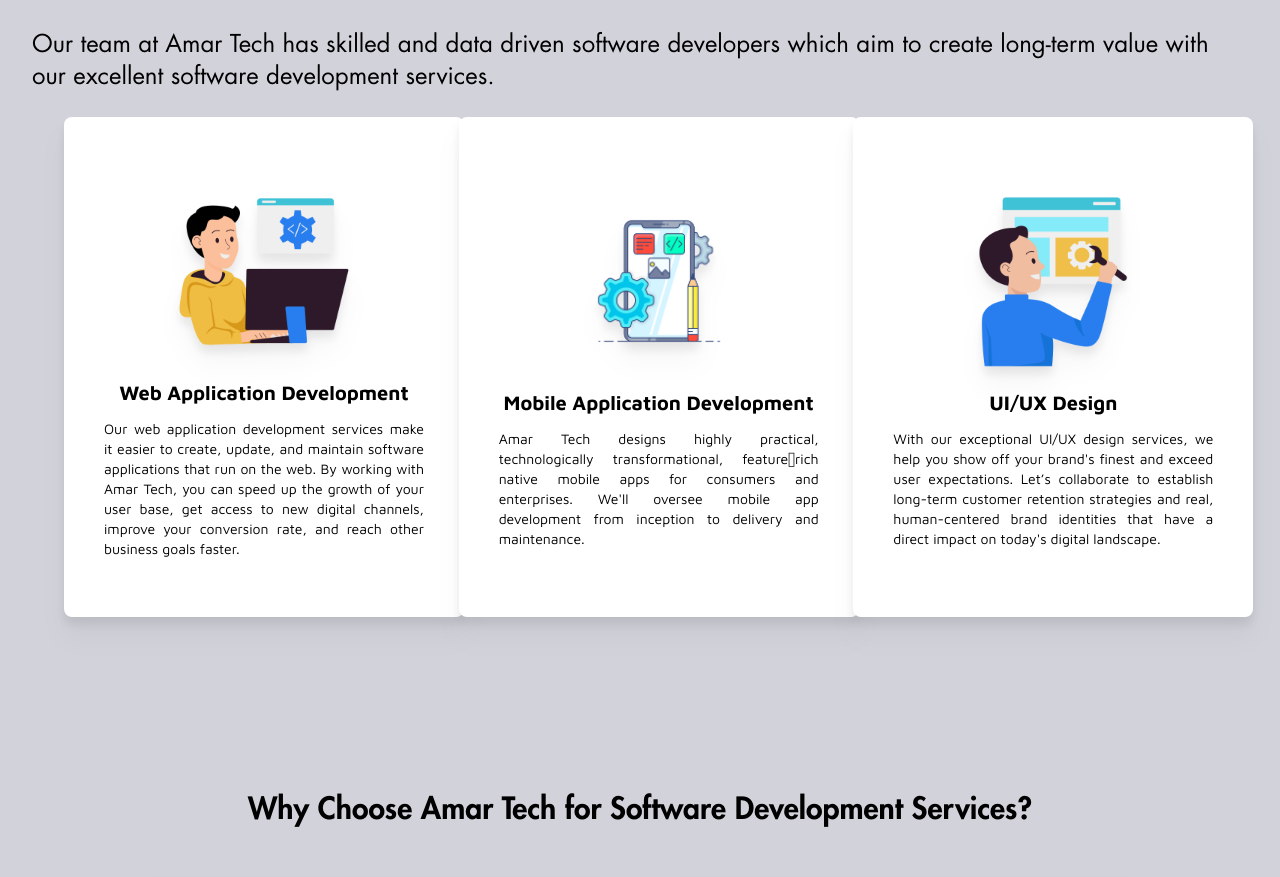
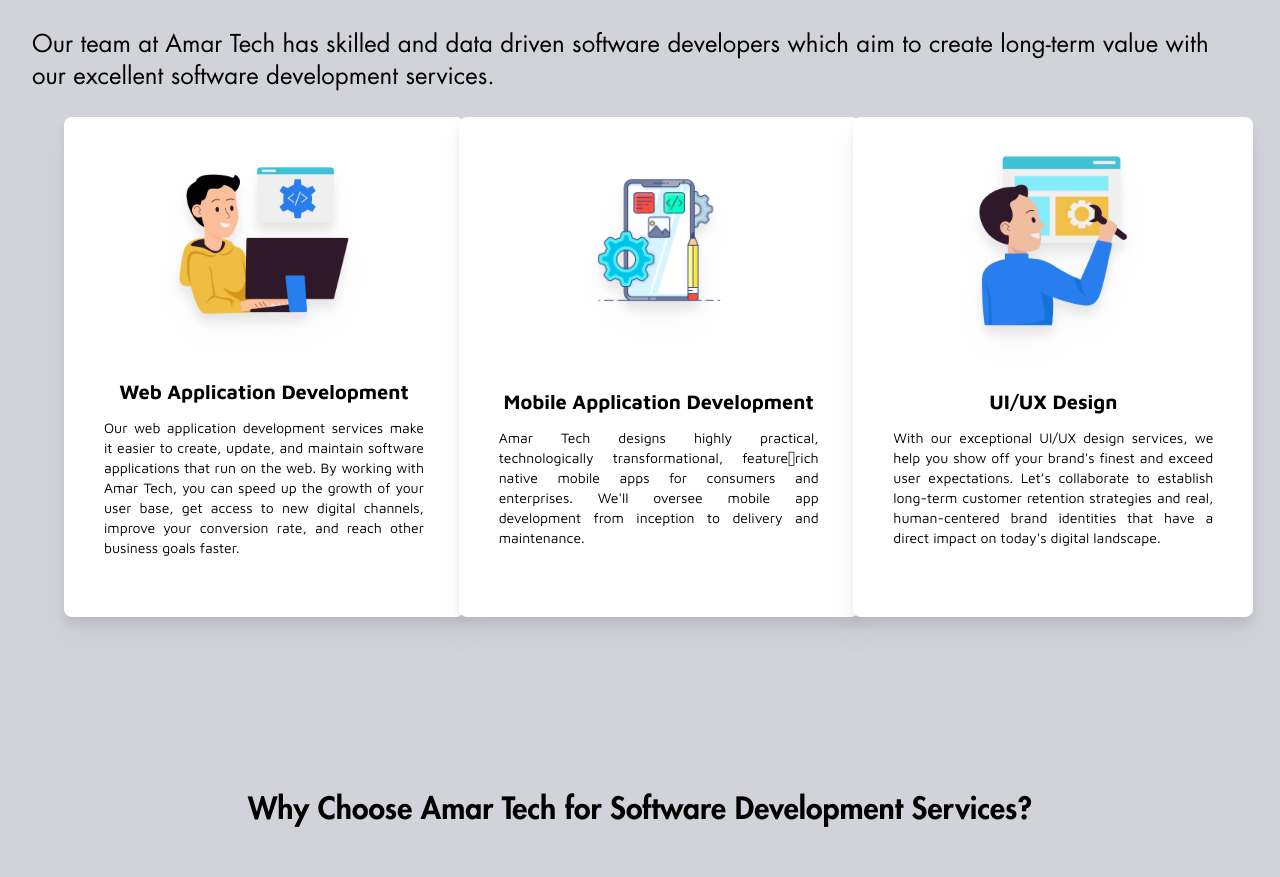
Before and after one commit to AshirAzeem-Developer/AmarTechSolutions, a React (Create React App) app: page /serviceDetails in a window 1280 px wide. Shown: the part 1727-2604 px from the top of the page. Built offline with nearby package versions, Linux system fonts and the light colour scheme; a web font is replaced by a local one.

Commit message:
Bugs Fixed

```diff
--- a/src/Screens/ServiceDetail.jsx
+++ b/src/Screens/ServiceDetail.jsx
@@ -169,20 +169,19 @@
             software development services.
           </h3>
           <div className="grid grid-cols-1 md:grid-cols-2 lg:grid-cols-3 xl:grid-cols-3 gap-8 items-center justify-center  mx-16">
-            <div className="bg-white drop-shadow-xl rounded-lg h-[480px] sm:h-[450px]   lg:h-[500px] xl:h-[500px] w-[330px] text-center md:w-[400px] lg:w-[290px] xl:w-[400px]  flex flex-col  items-center justify-center ">
-              <div>
+            <div className="bg-white drop-shadow-xl rounded-lg h-[480px] sm:h-[450px]   lg:h-[500px] xl:h-[500px] w-[330px] text-center md:w-[400px] lg:w-[290px] xl:w-[400px]  grid grid-rows-2    items-center justify-evenly gap-2">
+              <div className="flex flex-1 items-center justify-center">
                 <img
                   src={Web}
                   alt="imageHere"
                   className="h-48 drop-shadow-xl"
                 />
               </div>
-              <div>
+              <div className="flex flex-col items-center justify-center -mt-16">
                 <h2 className="text-black text-lg lg:text-lg xl:text-xl font-bold my-3 maven-pro-bold">
                   Web Application Development
                 </h2>
-              </div>
-              <div>
+
                 <p className="text-black  text-justify text-sm px-10 content-center maven-pro-regular">
                   Our web application development services make it easier to
                   create, update, and maintain software applications that run on
@@ -193,15 +192,15 @@
                 </p>
               </div>
             </div>
-            <div className="bg-white drop-shadow-xl rounded-lg h-[480px] sm:h-[450px]  lg:h-[500px] xl:h-[500px] w-[330px] text-center md:w-[400px] lg:w-[290px] xl:w-[400px] flex flex-col items-center justify-center">
-              <div>
+            <div className="bg-white drop-shadow-xl rounded-lg h-[480px] sm:h-[450px]  lg:h-[500px] xl:h-[500px] w-[330px] text-center md:w-[400px] lg:w-[290px] xl:w-[400px]  grid grid-rows-2    items-center justify-evenly gap-2">
+              <div className="flex flex-col items-center justify-cente">
                 <img
                   src={MAD}
                   alt="imageHere"
                   className="h-48 drop-shadow-xl"
                 />
               </div>
-              <div className="flex flex-col items-center justify-center">
+              <div className="flex flex-col items-center justify-center -mt-16">
                 <h2 className="text-black  text-lg lg:text-lg xl:text-xl  font-bold my-3 maven-pro-bold">
                   Mobile Application Development
                 </h2>
@@ -213,7 +212,7 @@
                 </p>
               </div>
             </div>
-            <div className="bg-white drop-shadow-xl rounded-lg h-[480px] sm:h-[450px]  lg:h-[500px] xl:h-[500px] w-[330px] text-center md:w-[400px] lg:w-[290px] xl:w-[400px] flex flex-col  items-center justify-center">
+            <div className="bg-white drop-shadow-xl rounded-lg h-[480px] sm:h-[450px]  lg:h-[500px] xl:h-[500px] w-[330px] text-center md:w-[400px] lg:w-[290px] xl:w-[400px] grid grid-rows-2  items-center justify-evenly gap-2">
               <div className="flex flex-col items-center justify-center">
                 <img
                   src={UiUx}
@@ -221,7 +220,7 @@
                   className="h-48 drop-shadow-xl"
                 />
               </div>
-              <div className="flex flex-col items-center justify-center">
+              <div className="flex flex-col items-center justify-center -mt-16">
                 <h2 className="text-black  text-lg lg:text-lg xl:text-xl  font-bold my-3 maven-pro-bold">
                   UI/UX Design
                 </h2>
```
